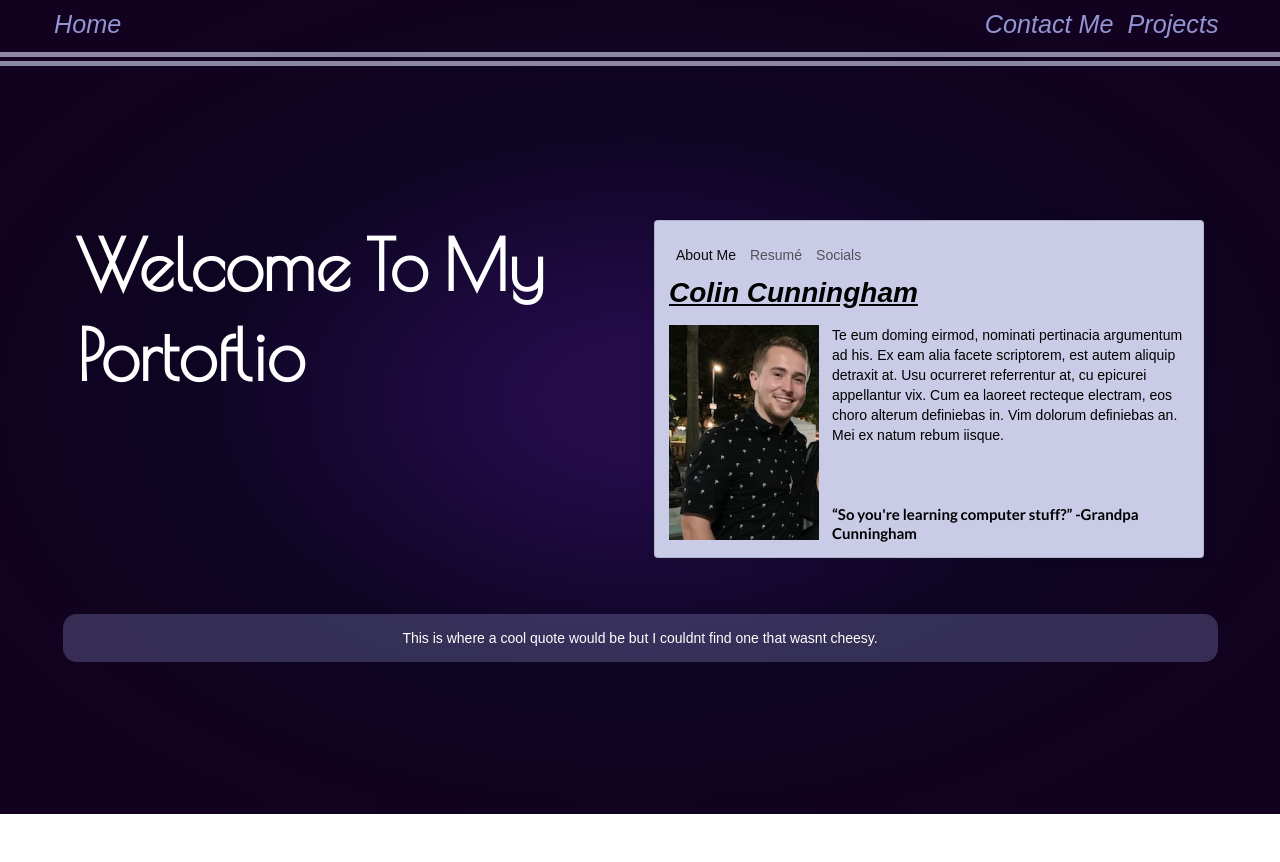
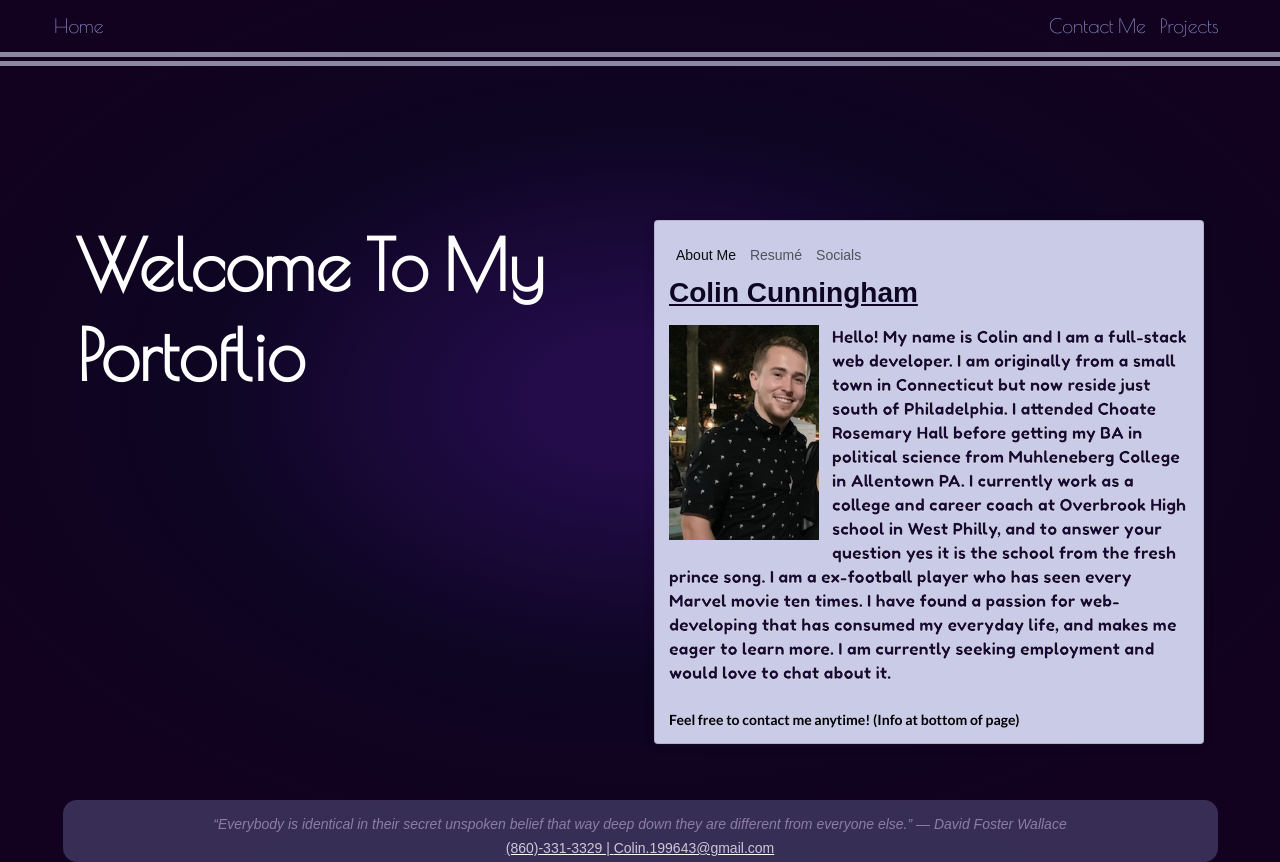
Before and after one commit to Colin-Cunningham/Cunningham-Portfolio, a plain HTML site: page index.html in a window 1280 px wide. Shown: the top 862 px of the page. Before the commit the page ends 814 px from the top, so only its background shows below. Drawn offline with nearby package versions, Linux system fonts and the light colour scheme; a web font is replaced by a local one.

Commit message:
Added functionlaity for my resume, as well as updated fundemental parts of the prject. Will look to add more features in the future but as it stands this is a presentable portflio.

```diff
--- a/index.html
+++ b/index.html
@@ -9,7 +9,7 @@
 <!-- Query-->
 <script src="https://code.jquery.com/jquery-3.4.1.min.js" integrity="sha256-CSXorXvZcTkaix6Yvo6HppcZGetbYMGWSFlBw8HfCJo=" crossorigin="anonymous"></script>
 <!--Google-fonts-->
-<link href="https://fonts.googleapis.com/css?family=Arvo|Cabin+Condensed|Poiret+One&display=swap" rel="stylesheet">
+<link href="https://fonts.googleapis.com/css?family=Arvo|Cabin+Condensed|Poiret+One|Fredoka+One&display=swap" rel="stylesheet">
 <!--Semantic CDN-->
 <link rel="stylesheet" href="https://cdn.jsdelivr.net/npm/semantic-ui@2.4.2/dist/semantic.min.css">
 <script src="https://cdn.jsdelivr.net/npm/semantic-ui@2.4.2/dist/semantic.min.js"></script>
@@ -39,7 +39,6 @@
           About Me
         </a>
         <a id="resume" class="item ">
-          <!-- add class of active on click -->
           Resumé
         </a>
         <a id="social" class="item">
@@ -47,16 +46,25 @@
         </a>
       </div>
       <div id="aboutSwitch" >
-        <h5>Colin Cunningham</h5>
+        <h4>Colin Cunningham</h4>
           <img class="ui small left floated image" src="Images/social.jpeg">
-          <p>Te eum doming eirmod, nominati pertinacia argumentum ad his. Ex eam alia facete scriptorem, est autem aliquip detraxit at. Usu ocurreret referrentur at, cu epicurei appellantur vix. Cum ea laoreet recteque electram, eos choro alterum definiebas in. Vim dolorum definiebas an. Mei ex natum rebum iisque.</p>
-          <br>
-          <h4>“So you're learning computer stuff?” -Grandpa Cunningham
-          </h4>
+          <p id="aboutme">Hello! My name is Colin and I am a full-stack web developer. I am originally from a small town in Connecticut but now reside just south of Philadelphia. I attended Choate Rosemary Hall before getting my BA in political science from Muhleneberg College in Allentown PA. I currently work as a college and career coach at Overbrook High school in West Philly, and to answer your question yes it is the school from the fresh prince song. I am a ex-football player who has seen every Marvel movie ten times. I have found a passion for web-developing that has consumed my everyday life, and makes me eager to learn more. I am currently seeking employment and would love to chat about it.
+          </p>
+          <h5>Feel free to contact me anytime! (Info at bottom of page)
+          </h5>
     </div>
     <div class="hide" id="resumeSwitch">
-      <h5>Colin Cunningham</h5>
-
+      <img class="ui medium centered image" id="modal" src="Images/Resume-Cunningham-comp.jpg" alt="Screenshot of Resume">
+      <p style="font-size: .8rem; text-align: center;">Click Image to Zoom</p>
+      <h3 style="text-align: center;"> <a href="Resume-Cunningham.pdf" download>Pdf Download</a> </h3>
+      <div class="ui modal lay">
+        <i class="close icon"></i>
+        <div class="image content">
+          <div class="ui extra-large centered image">
+            <img src="Images/Resume-Cunningham-comp.jpg">
+          </div>
+      </div>
+     </div>
     </div>
     <div class="hide" id="socialSwitch">
       <h5 id="follow">Follow Me On</h5>
@@ -72,7 +80,9 @@
   </div>
 
   <div class="footer">
-    <p>This is where a cool quote would be but I couldnt find one that wasnt cheesy.</p>
+    <p id="quote">“Everybody is identical in their secret unspoken belief that way deep down they are different from everyone else.”
+      ― David Foster Wallace</p>
+    <div id='numbers'> <a href="tel:860-331-3329"  class="inline">(860)-331-3329 |</a>     <a href="mailto:colin.199643@gmail.com" class="inline">Colin.199643@gmail.com</a></div>
   </div>
 
 
--- a/script.js
+++ b/script.js
@@ -29,3 +29,18 @@ $(socialSec).click(function(){
     $(aboutSec).removeClass("active")
     $(resumeSec).removeClass("active")
 })
+
+
+$(function(){
+	$("#modal").click(function(){
+		$(".lay").modal('show');
+	});
+	$(".lay").modal({
+		closable: true
+	});
+});
+
+
+$("#submit").click(function(){
+    alert("Your Message Has been Submitted!")
+})
--- a/style.css
+++ b/style.css
@@ -9,9 +9,18 @@ body {
     color: white;
 
 }
+
+#quote {
+  color: #8b7da7;
+  font-weight: 500;
+  font-style: oblique;
+}
+
+
 #col2 {
     margin: 0 auto;
     padding-top: 12rem;
+
 }
 
 #col1{
@@ -24,16 +33,24 @@ h1{
     font-weight: 1000;
 }
 
-h5 {
+h4 {
     font-size: 2rem;
     font-family: 'Cabin Condensed', sans-serif;
-    font-style: oblique;
     text-decoration: underline;
+    color: #0d0522;
 }
 /* color: #FF4A1C; */
 #txtBox {
     background-color: rgb(202, 203, 230);
-    height:  fit-content;
+    height: fit-content;
+}
+
+#aboutme {
+  font-size: 1.2rem;
+  color: #170b35;
+  font-family: 'Fredoka One', cursive;
+  -webkit-text-stroke-width: .5px;
+  -webkit-text-stroke-color: whitesmoke;
 }
 
 .namePlace {
@@ -67,7 +84,7 @@ h5 {
     text-align: center;
 }
 
-#aboutSwitch, #follow{
+#aboutSwitch, #follow, #resumeSwitch{
    color: black;
 }
 
@@ -83,20 +100,32 @@ li {
     display: inline;
    padding-left: 1rem;
    font-size: 2rem;
-   font-style: oblique;
+
+  }
+
+  #numbers{
+    font-size: 1rem;
+    text-decoration: underline;
+    line-height: 0rem;
+  }
+
+  .inline{
+    display: inline;
+    color: rgb(206, 199, 214);
   }
 
   .header {
-    font-family: 'Cabin Condensed', sans-serif;
+    font-family: 'Poiret One', cursive;
     color: #9395D3;
-    font-size: 1.8rem;
+    font-size: 1.4rem;
   }
 
  form {
     background-color: rgba(199, 211, 212, 0.452);
     width: 45rem;
     margin: 0 auto;
-    margin-top: 8rem;
+    margin-top: 6rem;
+    margin-bottom: 6rem;
     padding: 2rem;
  }
 
```
Also changed, not shown: contact.html (+4 -2 lines), projects.html (+3 -1 lines), Images/Resume-Cunningham-comp.jpg (added), 1 other file.
